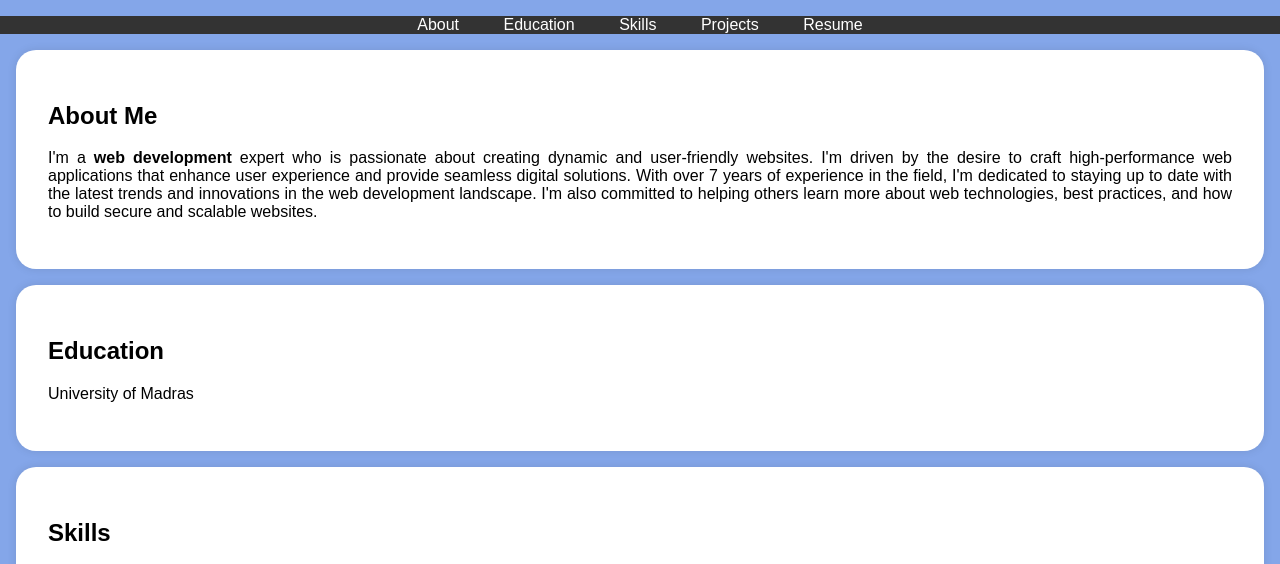
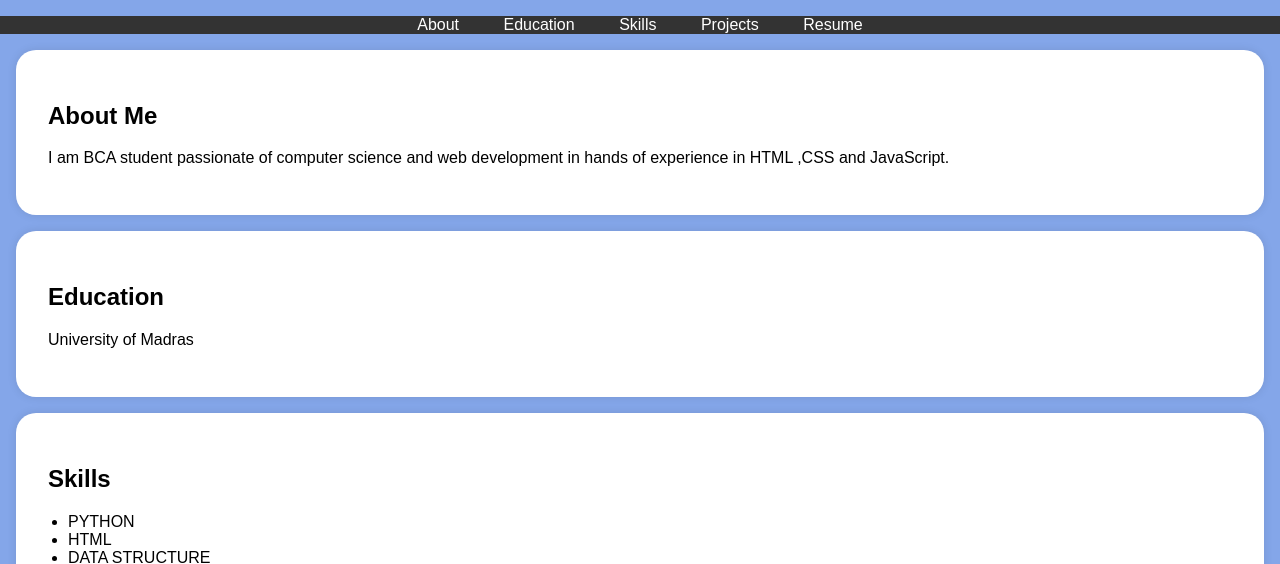
Before and after one commit to bharu-2005/digital-portfolio, a plain HTML site: page index.html in a window 1280 px wide. Shown: the part 197-761 px from the top of the page. Drawn offline with Linux system fonts and the light colour scheme.

Commit message:
Update index.html

```diff
--- a/index.html
+++ b/index.html
@@ -115,12 +115,7 @@
     <section id="about">
         <div class="section-content">
             <h2>About Me</h2>
-            <p>I'm a <b>web development</b> expert who is passionate about creating dynamic and user-friendly websites.
-                I'm driven by the desire to craft high-performance web applications that enhance user experience and provide
-                 seamless digital solutions. With over 7 years of experience in the field, I'm dedicated to staying up to date
-                 with the latest trends and innovations in the
-                 web development landscape. I'm also committed to helping others learn more about web technologies,
-                 best practices, and how to build secure and scalable websites.</p>
+            <p> I am BCA student passionate of computer science and web development in hands of experience in HTML ,CSS and JavaScript. </p>
 
         </div>
     </section>
```
